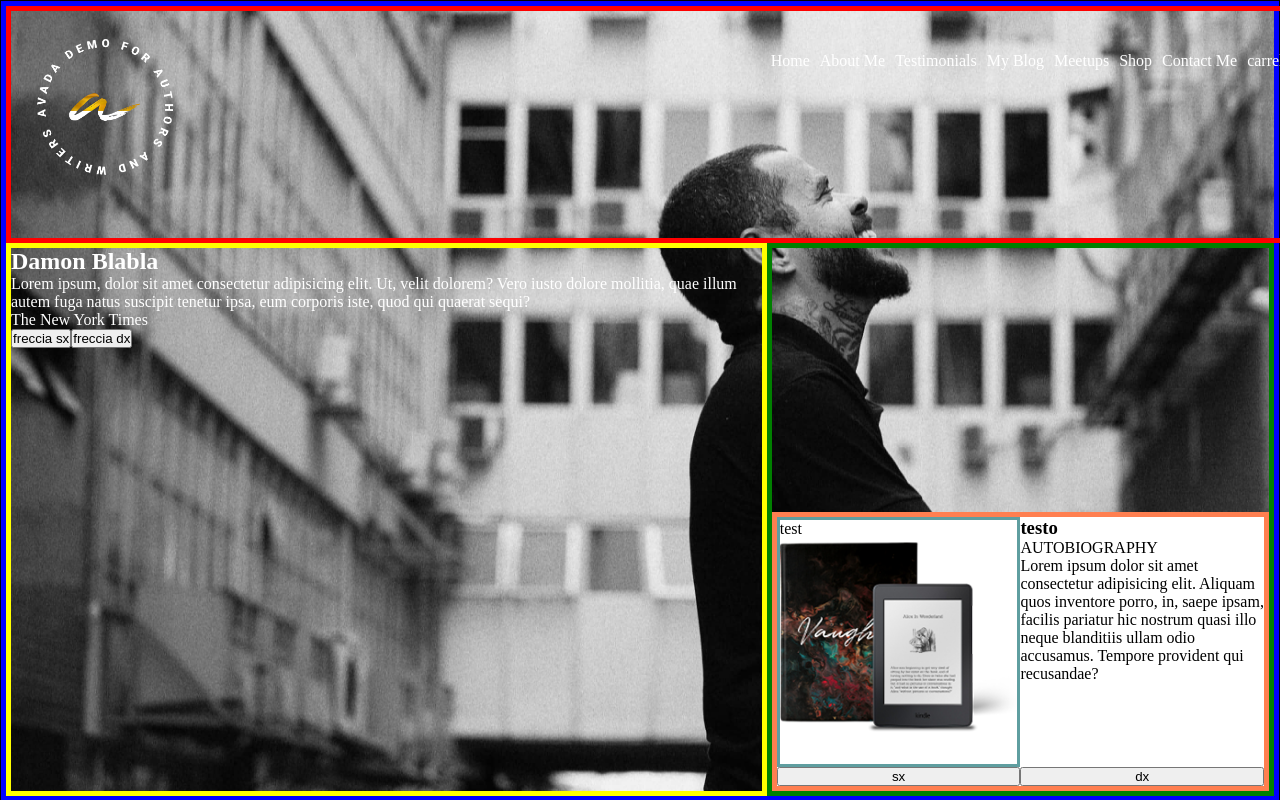
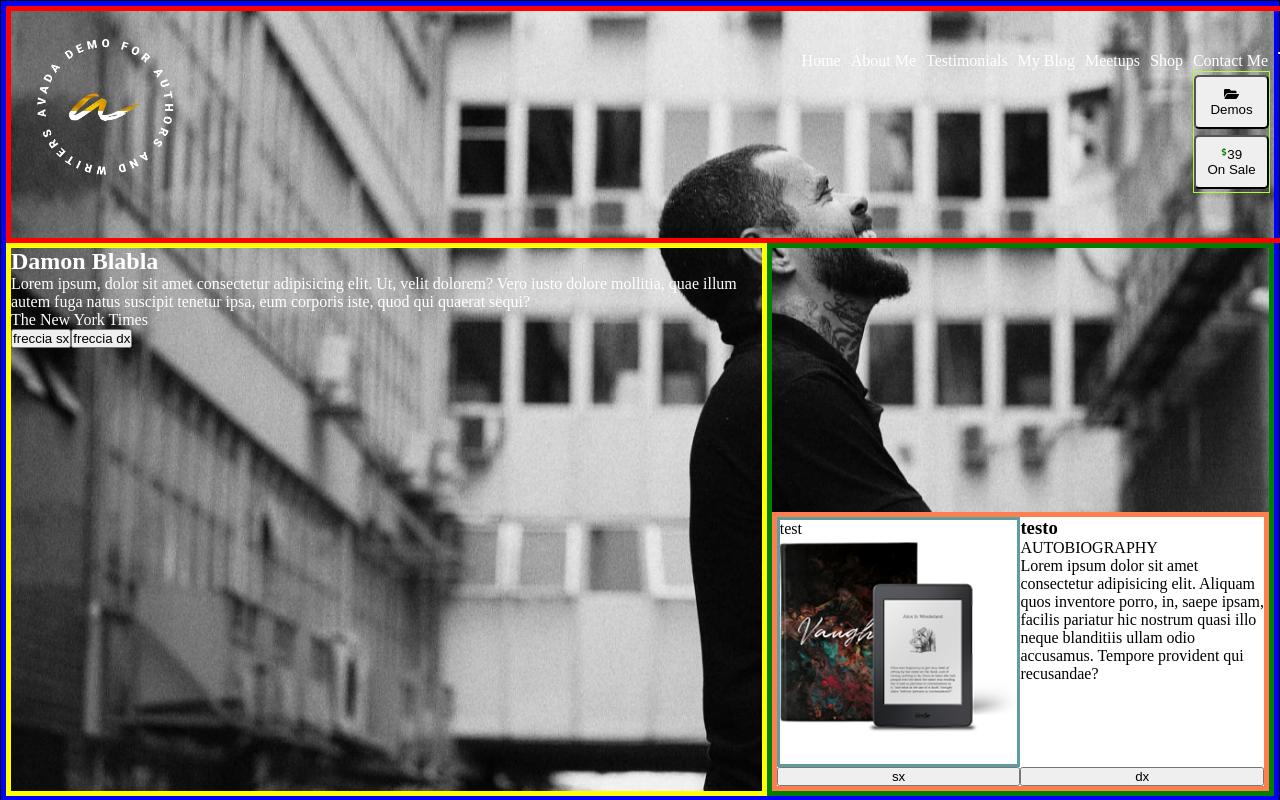
Before and after one commit to neshi00/proj-html-vuejs, a Vue app: page / in a window 1280 px wide. Shown: the top 800 px of the page. Built offline with nearby package versions, Linux system fonts and the light colour scheme.

Commit message:
fixed buttons

```diff
--- a/src/App.vue
+++ b/src/App.vue
@@ -1,6 +1,7 @@
 <template>
   <div id="app">
-    <jumbotron-top :navLinks="navLinks" />
+    <fixed-buttons />
+    <jumbo-top :navLinks="navLinks" />
     <!--header interno  -->
     <more-about-section />
     <audiobook-section />
@@ -15,7 +16,7 @@
 </template>
 
 <script>
-import JumbotronTop from "./components/JumbotronTop.vue";
+import JumboTop from "./components/JumboTop.vue";
 import FooterBox from "./components/FooterBox.vue";
 import MoreAboutSection from "./components/MoreAboutSection.vue";
 import AudiobookSection from "./components/AudiobookSection.vue";
@@ -24,11 +25,12 @@ import UpcomingEventsSection from "./components/UpcomingEventsSection.vue";
 import DeepeningSection from "./components/DeepeningSection.vue";
 import NewsletterSection from "./components/NewsletterSection.vue";
 import RecentArticlesSection from "./components/RecentArticlesSection.vue";
+import FixedButtons from "./components/FixedButtons.vue";
 
 export default {
   name: "App",
   components: {
-    JumbotronTop,
+    JumboTop,
     FooterBox,
     MoreAboutSection,
     AudiobookSection,
@@ -37,6 +39,7 @@ export default {
     DeepeningSection,
     NewsletterSection,
     RecentArticlesSection,
+    FixedButtons,
   },
   data() {
     return {
@@ -54,22 +57,27 @@ export default {
         {
           id: "3",
           category: "Testimonials",
+          url: "#",
         },
         {
           id: "4",
           category: "My Blog",
+          url: "#",
         },
         {
           id: "5",
           category: "Meetups",
+          url: "#",
         },
         {
           id: "6",
           category: "Shop",
+          url: "#",
         },
         {
           id: "7",
           category: "Contact Me",
+          url: "#",
         },
       ],
 
--- /dev/null
+++ b/src/components/FixedButtons.vue
@@ -0,0 +1,56 @@
+<template>
+  <div class="macro-container">
+    <div class="buttons-box">
+      <div class="button-one">
+        <button>
+          <i class="fas fa-folder-open"></i>
+          <p>Demos</p>
+        </button>
+      </div>
+      <div class="button-two">
+        <button>
+          <i class="fas fa-dollar-sign"></i>
+          <span>39</span>
+          <p>On Sale</p>
+        </button>
+      </div>
+    </div>
+  </div>
+</template>
+
+<script>
+export default {};
+</script>
+
+<style lang="scss" scoped>
+.macro-container {
+  position: relative;
+
+  .buttons-box {
+    border: 1px solid greenyellow;
+    position: fixed;
+    right: 0;
+    z-index: 100;
+    margin: 70px 10px 0 0;
+
+    .button-one,
+    .button-two {
+      button {
+        width: 75px;
+        border-radius: 5px;
+        margin: 3px 0;
+        padding: 10px;
+      }
+    }
+
+    .button-two {
+      i {
+        font-size: 8px;
+        vertical-align: top;
+        padding: 1px;
+        color: green;
+      }
+    }
+  }
+}
+</style>
--- a/src/components/HeaderBox.vue
+++ b/src/components/HeaderBox.vue
@@ -7,10 +7,12 @@
     <nav>
       <ul>
         <li v-for="link in navLinks" :key="link.id">
-          <a href="#">{{ link.category }}</a>
+          <a :href="link.url">{{ link.category }}</a>
         </li>
 
-        <li>carrello</li>
+        <li>
+          <a href="#"><i class="fas fa-shopping-cart"></i></a>
+        </li>
       </ul>
     </nav>
   </header>
```
Also changed, not shown: src/components/JumboTop.vue (renamed from src/components/JumbotronTop.vue).
